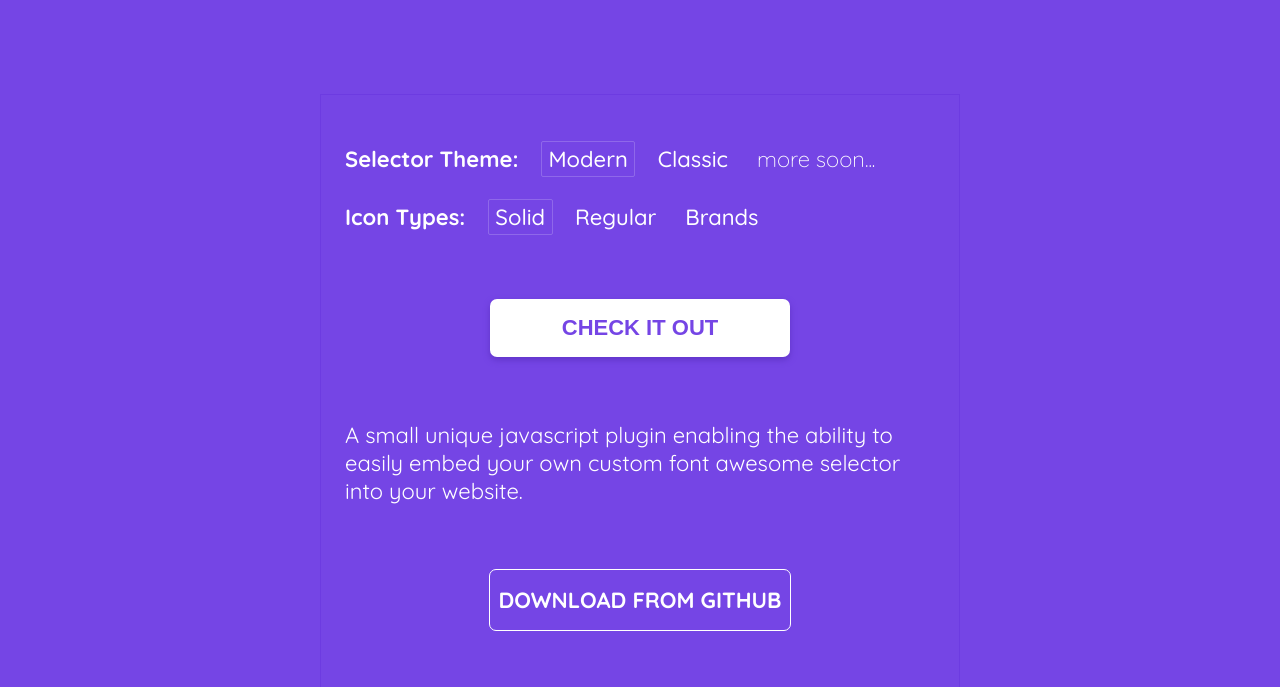
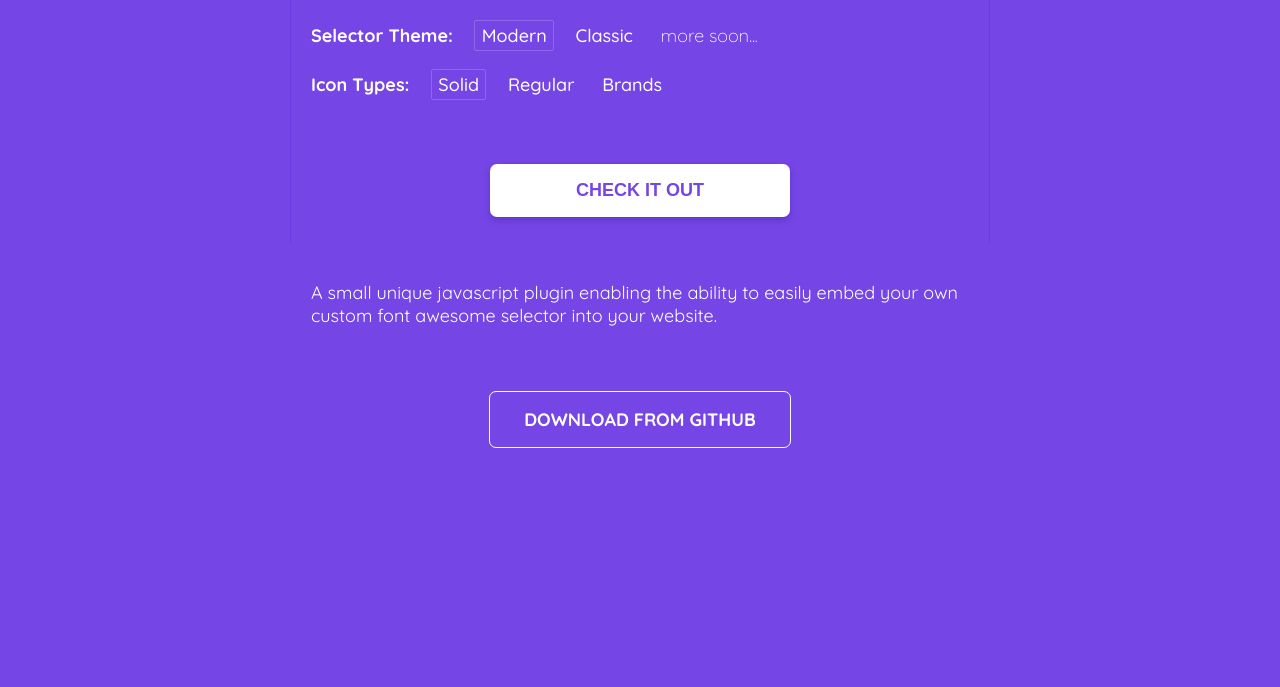
Before and after one commit to XigeTime/FontAwesome-Selector, a plain HTML site: page index.html in a window 1280 px wide. Shown: the part 345-1032 px from the top of the page. After the commit the page ends 800 px from the top, so only its background shows below. Drawn offline with Linux system fonts and the light colour scheme.

Commit message:
structure change

```diff
--- a/style.scss
+++ b/assets/faSelectorStyle.scss
@@ -6,6 +6,7 @@ $shadow: #6135C9;
 $m750: 750px;
 $m700: 700px;
 $m600: 600px;
+$m530: 530px;
 
 @function strip-unit($value) {
   @return $value / ($value * 0 + 1);
@@ -38,7 +39,11 @@ body {
   color: #fff;
   font-size: 100%;
   margin: 0;
-  @include fluid-type(font-size, $m750, 1200px, 14px, 22px);
+  @include fluid-type(font-size, $m750, 1200px, 12px, 18px);
+
+  display: flex;
+  flex-wrap: wrap;
+  height: 100vh;
 
 
   svg.backdrop {
@@ -59,7 +64,7 @@ body {
 
   header {
     width:90%;
-    margin: 10rem auto 0;
+    margin: 12% auto 0;
     h1 {
       font-size: 1.8em;
 
@@ -80,11 +85,9 @@ body {
     }
   }
   main {
-    width: 60%;
-    margin: auto;
     text-align: center;
-
-    padding-top: 5.5rem;
+    padding-top: 2.5rem 2.5rem 0;
+    width:100%;
 
     button,.btn {
       -webkit-appearance: none;
@@ -107,6 +110,10 @@ body {
       margin: 4rem auto 2rem;
       display: block;
 
+      &:active {
+        transform: translateY(1px);
+      }
+
       &.invert {
         background: transparent;
         color: white;
@@ -118,14 +125,17 @@ body {
     > section {
       border: 1px solid $dark-color;
       border-bottom: 0;
-      padding: 1.5rem;
+      padding: 1.5rem 20px;
       text-align: left;
       position: relative;
       z-index: 1;
       margin: 0 auto;
 
-      max-width: 590px;
-      width: 100%;
+      width: 60%;
+      max-width: 700px;
+      min-width: 270px;
+      box-sizing: border-box;
+      height: 56%;
 
       ul.selector_themes,ul.icon_types {
         display: block;
@@ -152,19 +162,25 @@ body {
             margin-left: 0;
           }
 
+          @media (max-width: $m700) {
+            margin-top: 1rem;
+            &.title {
+              display: block;
+              width: 100%;
+            }
+            &:nth-child(2) {
+              margin-left:0;
+            }
+          }
+
           &.disable {
             cursor: auto;
             font-weight: 300;
           }
         }
       }
-
       > p {
         margin: 4rem 0;
-      }
-
-      > .btn.invert {
-
       }
     }
   }
@@ -213,7 +229,7 @@ code,.icon_selections {
 
 
 
-$accent: #1abc9c;
+$accent: #7545E5;
 $white: #ffffff;
 
 #fa-selector {
@@ -276,7 +292,7 @@ $white: #ffffff;
     input {
       width: 100%;
       border: 0;
-      border-bottom: 1px solid darken($white, 3%);
+      background: rgb(243, 243, 243);
       outline: none;
       padding: .8rem .8rem;
       max-height: 41px;
--- a/index.html
+++ b/index.html
@@ -2,7 +2,7 @@
   <head>
 
     <meta name="viewport" content="width=device-width, initial-scale=1">
-    <link rel="stylesheet" type="text/css" href="style.min.css">
+    <link rel="stylesheet" type="text/css" href="./assets/faSelectorStyle.min.css">
     <link href="https://fonts.googleapis.com/css?family=Quicksand:300,400,500,700" rel="stylesheet">
     <link rel="stylesheet" href="https://use.fontawesome.com/releases/v5.7.2/css/all.css" integrity="sha384-fnmOCqbTlWIlj8LyTjo7mOUStjsKC4pOpQbqyi7RrhN7udi9RwhKkMHpvLbHG9Sr" crossorigin="anonymous">
 
@@ -55,7 +55,7 @@
 
     </main>
 
-    <script src="script.js"></script>
+    <script src="./assets/faSelectorWidget.js"></script>
     <script>
     // Theme toggle, for demo only..
     function toggleFaTheme(theme,event) {
```
Also changed, not shown: assets/faSelectorStyle.min.css (added), assets/faSelectorWidget.js (renamed from script.js), assets/faSelectorWidget.min.js (added), script.min.js (deleted), style.min.css (deleted).
